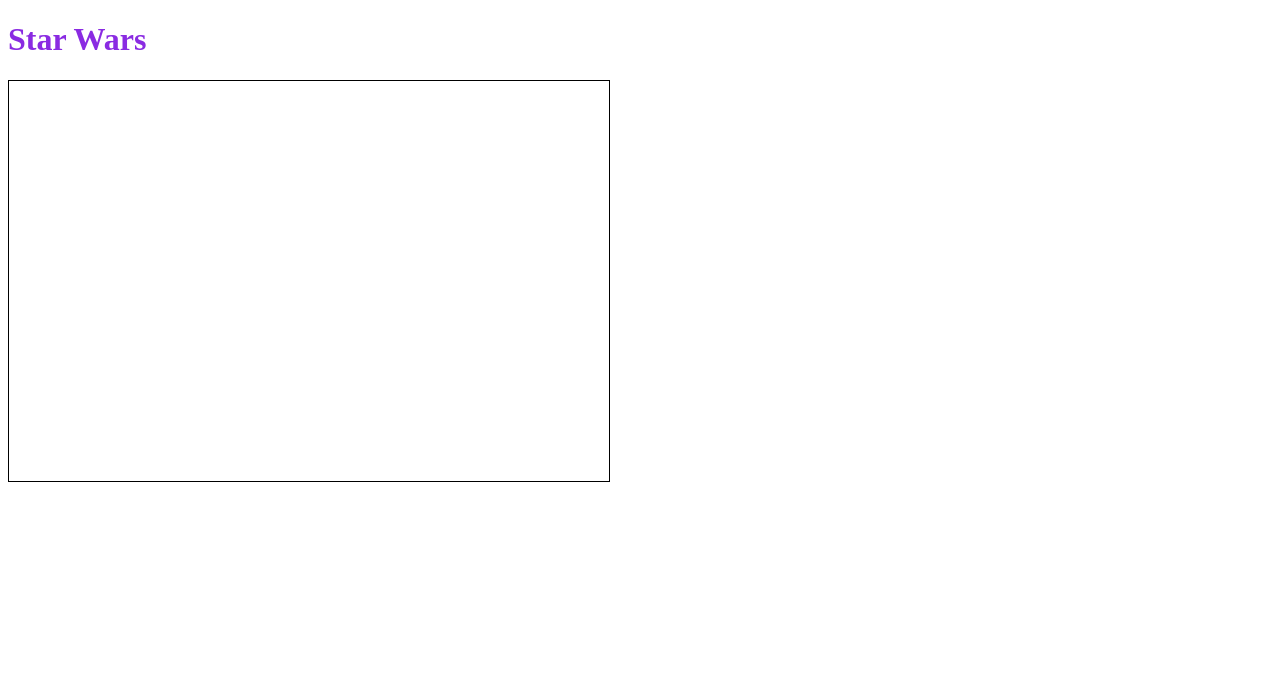
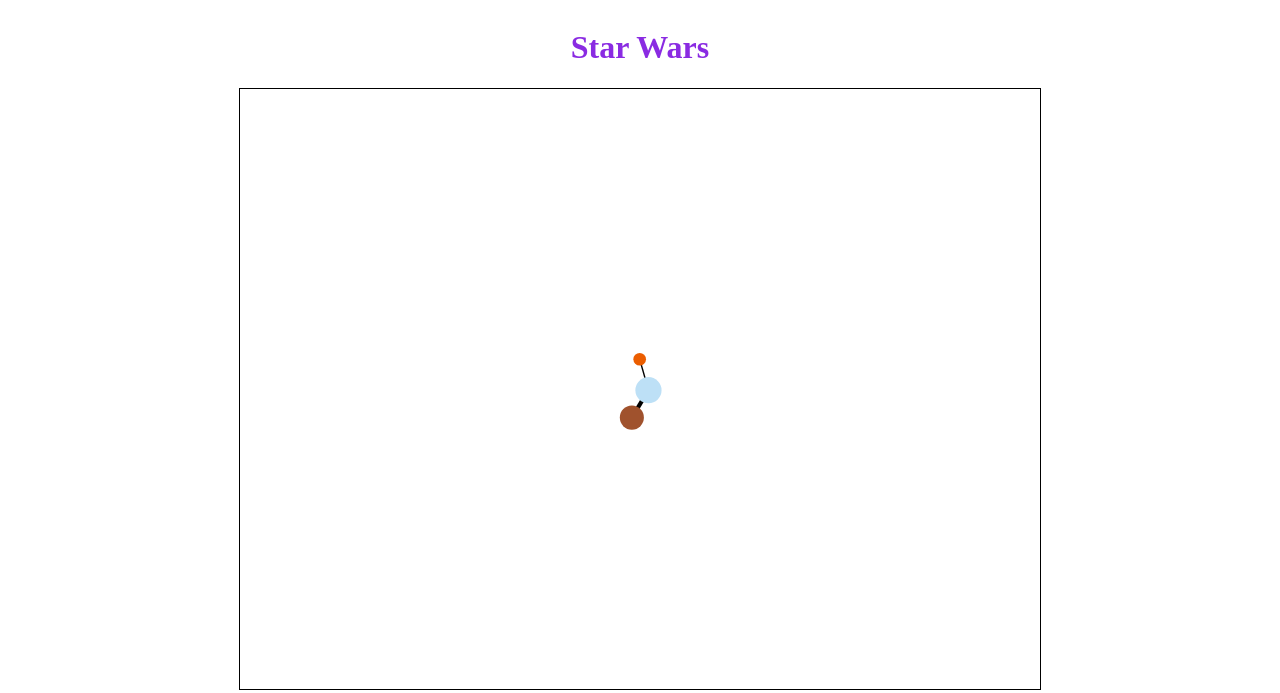
Before and after one commit to klarabratteby/TNM111, a plain HTML site: page Assignment4/index.html in a window 1280 px wide. Drawn offline with nearby package versions, Linux system fonts and the light colour scheme.

Commit message:
nodes working

```diff
--- a/Assignment4/index.html
+++ b/Assignment4/index.html
@@ -4,17 +4,17 @@
         <meta charset="utf-8">
         <meta http-equiv="X-UA-Compatible" content="IE=edge" />
         <meta name="viewport" content="width=device-width, initial-scale=1.0" />
+        <title>Star Wars</title>
         <script src="https://d3js.org/d3.v7.min.js"></script>
-        <script src="./test.js" ></script>
+        <script src="./test.js"></script>
         <link rel="stylesheet" href="./style.css" />
-        <title>Star Wars</title>
 
     </head>
 
     <body class="container">
       <h1>Star Wars</h1>
 
-      <svg id="visualization" width="600" height="400"></svg>
+      <svg id="visualization" width="800" height="600"></svg>
 
       <div class="controll-panel"></div>
       <div class="tool-tip"></div>
--- a/Assignment4/style.css
+++ b/Assignment4/style.css
@@ -1,13 +1,17 @@
 .container {
   justify-content: center;
   color: blueviolet;
+  display: flex;
+  flex-direction: column;
+  align-items: center;
 }
 
 #visualization {
   border: 1px solid black;
+  width: 800px;
+  height: 600px;
 }
 
 div.info {
-  position: center;
-  color: red;
+  position:absolute;
 }
--- a/Assignment4/test.js
+++ b/Assignment4/test.js
@@ -1,75 +1,90 @@
 //const data = require("./starwars-interactions/starwars-full-interactions-allCharacters.json");
 //console.log(data);
 
-// Define nodeDiagram function
-function nodeDiagram(svg, nodes, links) {
-  var width = 600,
-    height = 400;
+document.addEventListener("DOMContentLoaded", function () {
+  // Data
+  const data = {
+    nodes: [
+      {
+        name: "R2-D2",
+        value: 171,
+        colour: "#bde0f6",
+      },
+      {
+        name: "CHEWBACCA",
+        value: 145,
+        colour: "#A0522D",
+      },
+      {
+        name: "BB-8",
+        value: 40,
+        colour: "#eb5d00",
+      },
+    ],
+    links: [
+      {
+        source: 1,
+        target: 0,
+        value: 17,
+      },
+      {
+        source: 2,
+        target: 0,
+        value: 2,
+      },
+    ],
+  };
 
-  var simulation = d3
+  // Create SVG
+  const svg = d3
+      .select("#visualization")
+      .attr("width", 800)
+      .attr("height", 600),
+    width = +svg.attr("width"),
+    height = +svg.attr("height");
+
+  // Function to display nodes and links
+  function displayGraph(nodes, links) {
+    const simulation = d3
       .forceSimulation(nodes)
+      .force(
+        "link",
+        d3.forceLink(links).id((d) => d.index)
+      )
       .force("charge", d3.forceManyBody())
-    .force("center", d3.forceCenter(width / 2, height / 2))
-    .on("tick", ticked);
+      .force("center", d3.forceCenter(width / 2, height / 2));
 
-  var info = d3.select("body").append("div").attr("class", "info");
-
-  var link = svg.selectAll(".link").data(links);
-  var node = svg.selectAll(".node").data(nodes);
-
-  function createLinks() {
-    link = link.data(links);
-    link.exit().remove();
-    link = link
+    simulation.on("tick", () => {
+      const link = svg
+        .selectAll("line")
+        .data(links)
         .enter()
         .append("line")
-      .attr("class", "link")
-      .merge(link)
+        .attr("stroke", "black")
+        .attr("stroke-width", (d) => Math.sqrt(d.value));
+
+      const node = svg
+        .selectAll("circle")
+        .data(nodes)
+        .enter()
+        .append("circle")
+        .attr("r", (d) => Math.sqrt(d.value))
+        .attr("fill", (d) => d.colour);
+
+      link
+        .merge(svg.selectAll("line"))
         .attr("x1", (d) => d.source.x)
         .attr("y1", (d) => d.source.y)
         .attr("x2", (d) => d.target.x)
         .attr("y2", (d) => d.target.y);
+
+      node
+        .merge(svg.selectAll("circle"))
+        .attr("cx", (d) => d.x)
+        .attr("cy", (d) => d.y);
+    });
   }
 
-  function ticked() {
-    var u = svg
-      .selectAll(".node")
-      .data(nodes)
-      .join("circle")
-      .attr("class", "node")
-      .attr("r", 5)
-      .attr("cx", function (d) {
-        return d.x;
-      })
-      .attr("cy", function (d) {
-        return d.y;
+  // Call displayGraph function
+  displayGraph(data.nodes, data.links);
 });
-  }
-}
-
-// Load Star Wars data using d3.json
-d3.json(
-  "./starwars-interactions/starwars-full-interactions-allCharacters.json",
-  function (error, data) {
-    if (error) {
-      console.error("Error loading data:", error);
-      return;
-    }
-
-    console.log("Loaded data:", data); // Log the fetched JSON data
-
-    var links = data.links;
-    var nodes = data.nodes;
-
-    // Select SVG element
-    var svg = d3.select("#visualization");
-
-    if (svg.empty()) {
-      console.error("SVG element not found.");
-      return;
-    }
-
-    // Call nodeDiagram function
-    nodeDiagram(svg, nodes, links);
-  }
-);
```
Also changed, not shown: 2 other files. Lines whose indentation alone changed are shown as unchanged.
